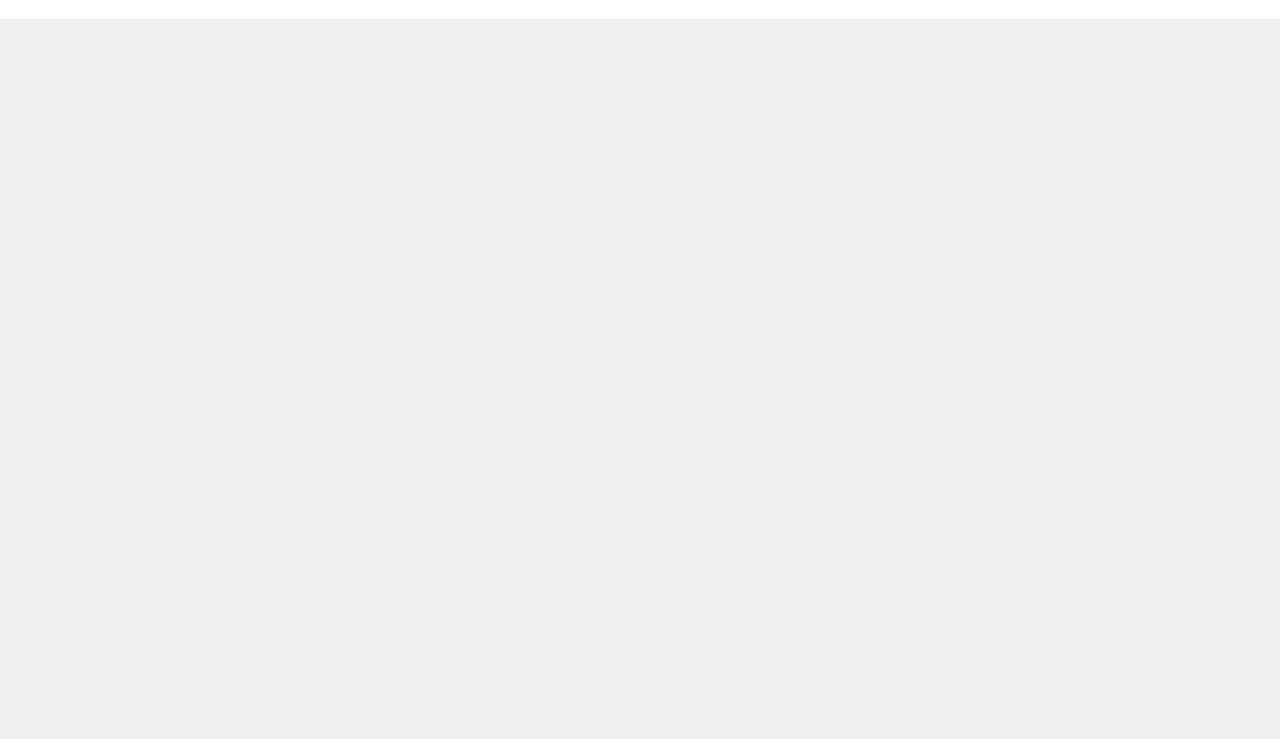
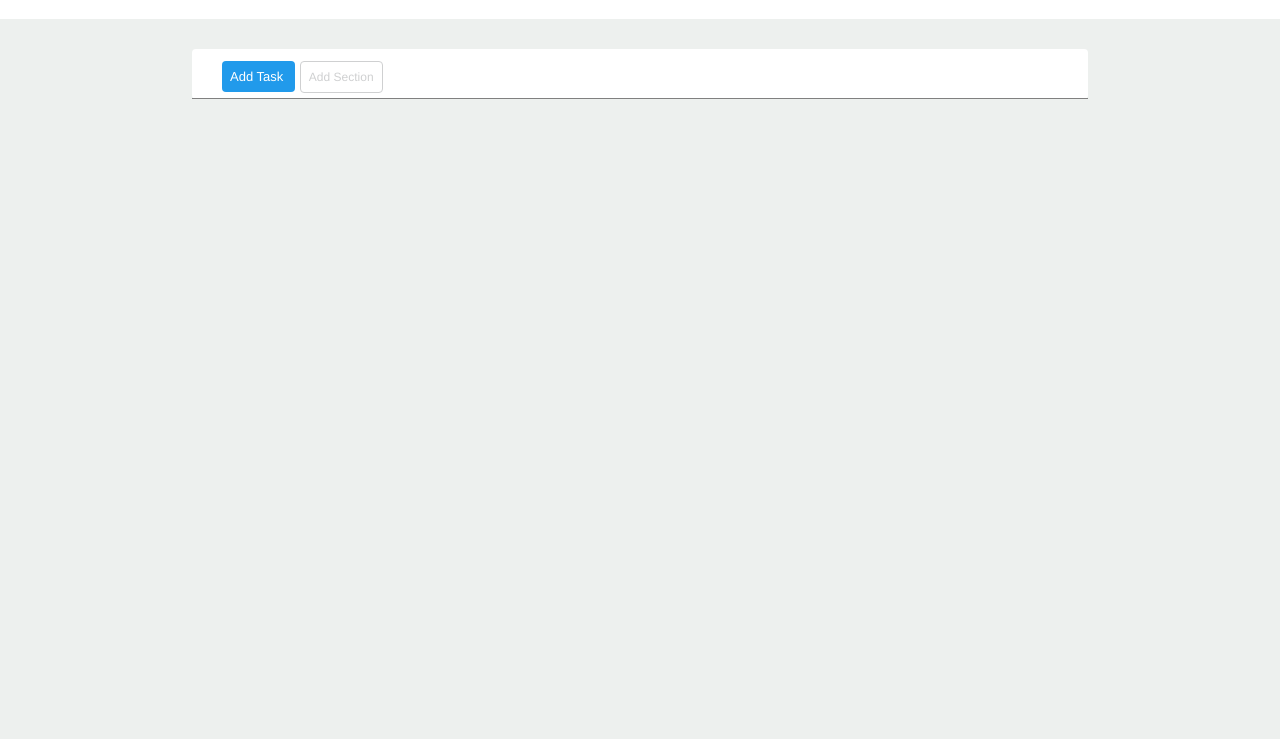
Before and after one commit to lufranski/html-css-toboolist, a plain HTML site: page index.html in a window 1280 px wide. Shown: the part 61-800 px from the top of the page. Drawn offline with Linux system fonts and the light colour scheme.

Commit message:
Created Button Section

```diff
--- a/CSS/style.css
+++ b/CSS/style.css
@@ -21,3 +21,42 @@ header {
     font-size: 40px;
     color: black;
 }
+
+/* Main Rules */
+
+#container {
+    width: 70%;
+    height: 80%;
+    background-color: white;
+    margin: 30px auto;
+    border-radius: 4px;
+}
+
+#task-button {
+    background-color: #219aeb;
+    color: white;
+    border-radius: 4px;
+    font-size: 13px;
+    padding: 8px;
+    margin-left: 20px;
+}
+
+#section-button {
+    border: 1px solid #cfd0d1;
+    color: #cfd0d1;
+    border-radius: 4px;
+    padding: 8px;
+    margin-left: 5px;
+}
+
+#button-section {
+    width:100%;
+    height: 50px;
+    margin-top: 30px;
+    border-bottom: 1px solid grey;
+}
+
+#button-container {
+    padding-top: 20px;
+    padding-left: 10px;
+}
--- a/index.html
+++ b/index.html
@@ -15,9 +15,20 @@
     </header>
     <!-- Main App -->
     <main>
-        <!-- Button section -->
-
-        <!-- To Do List section -->
+        <div id="container">
+            <!-- Button section -->
+            <section id="button-section">
+                <div id="button-container">
+                    <span id="task-button">
+                        Add Task
+                    </span>
+                    <span id="section-button">
+                        Add Section
+                    </span>
+                </div>
+            </section>
+            <!-- To Do List section -->
+        </div>
     </main>
 </body>
 </html>
```
